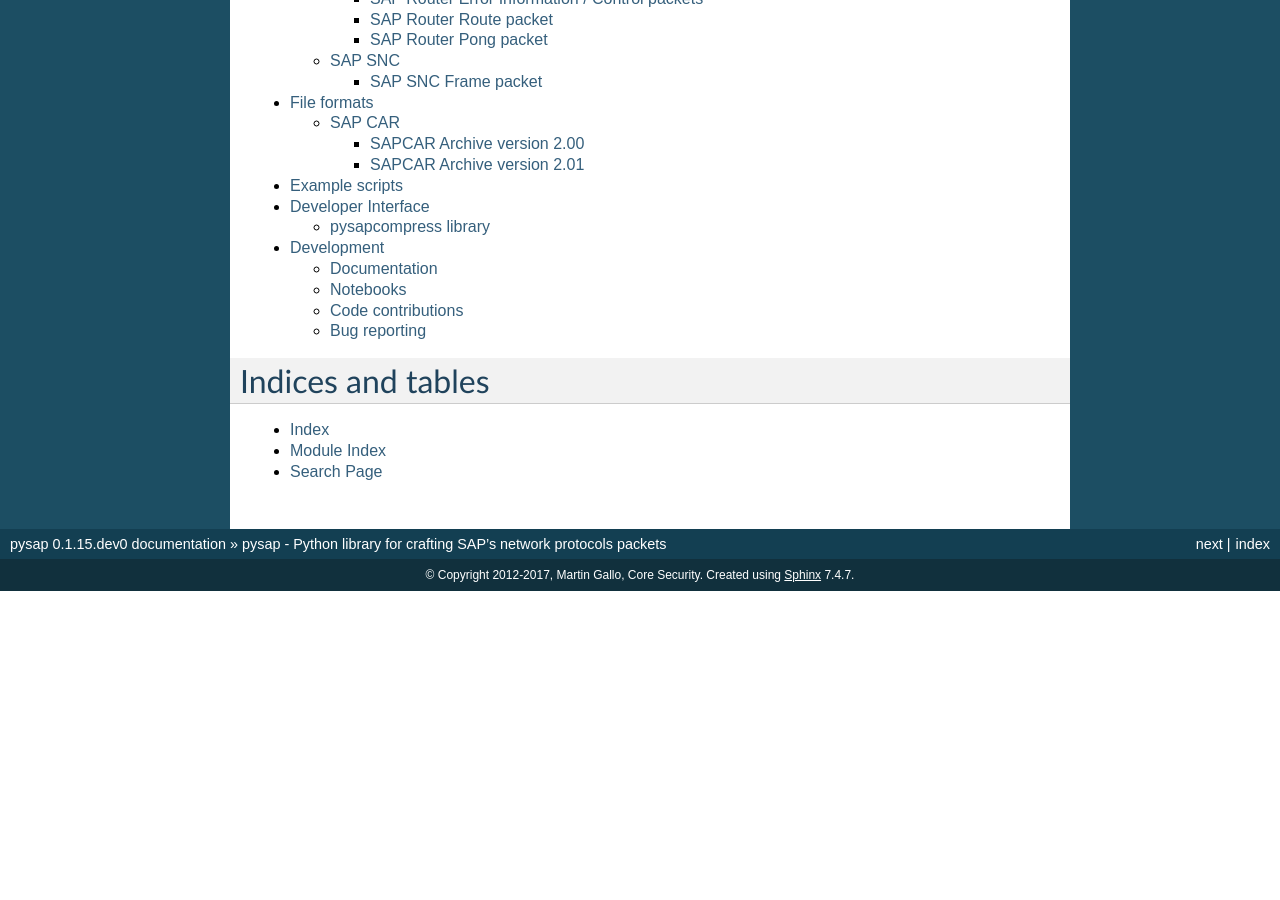
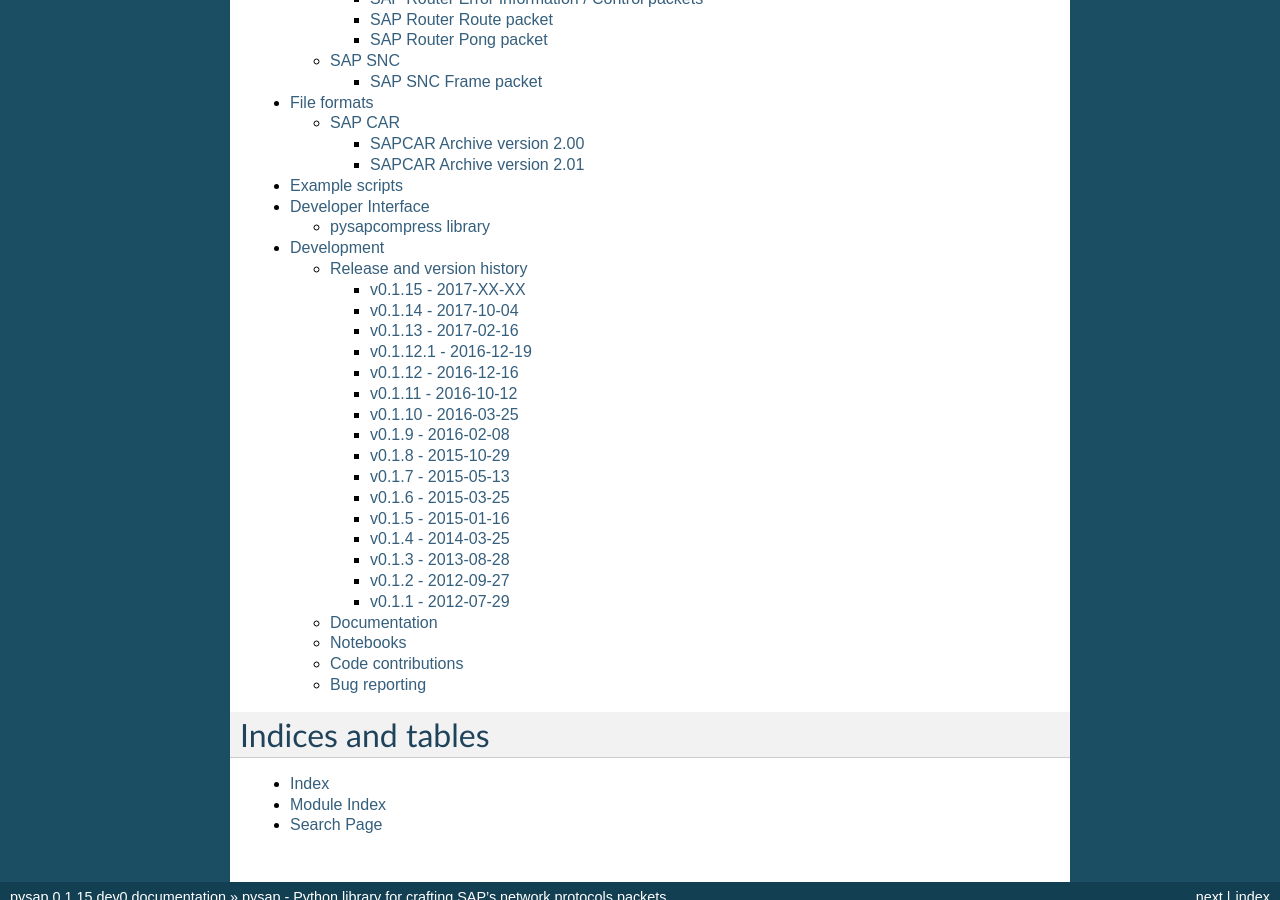
Before and after one commit to OWASP/pysap, a Sphinx documentation site: the page built from docs/index.rst, in a window 1280 px wide and 900 px high, scrolled down 1139 px. Built offline with Sphinx 7.4.7, drawn with Linux system fonts in a browser that asks for light colours; pages that are not in the unit, such as notebooks, are missing from menus; before the commit the page ends 1730 px from its top, so only the background shows below that.

Commit message:
Adding ChangeLog into the docs

```diff
--- a/docs/conf.py
+++ b/docs/conf.py
@@ -35,6 +35,7 @@
     'sphinx.ext.viewcode',
     'nbsphinx',
     'sphinx.ext.mathjax',
+    'm2r',
 ]
 
 # Disable notebook cell execution timeout
@@ -47,7 +48,7 @@
 templates_path = ['_templates']
 
 # The suffix of source filenames.
-source_suffix = '.rst'
+source_suffix = ['.rst', '.md']
 
 # The encoding of source files.
 #source_encoding = 'utf-8-sig'
--- /dev/null
+++ b/docs/dev/changelog.rst
@@ -0,0 +1,7 @@
+.. Release and version history
+
+Release and version history
+===========================
+
+.. include:: ../../ChangeLog.md
+   :start-line: 2
--- a/requirements-docs.txt
+++ b/requirements-docs.txt
@@ -4,3 +4,4 @@
 nbsphinx
 pyx==0.12.1
 ipython<6.0
+m2r==0.1.12
```
